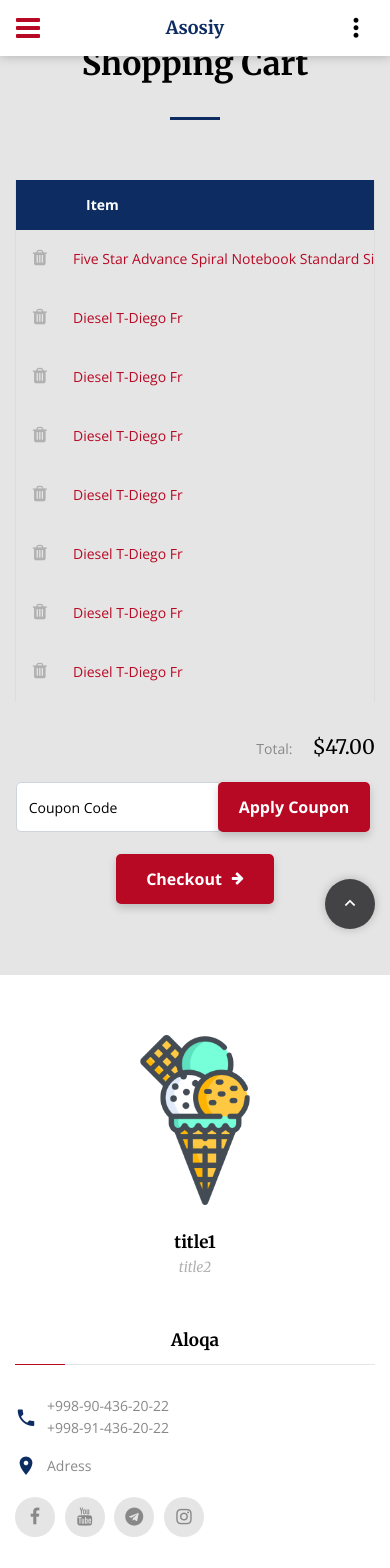
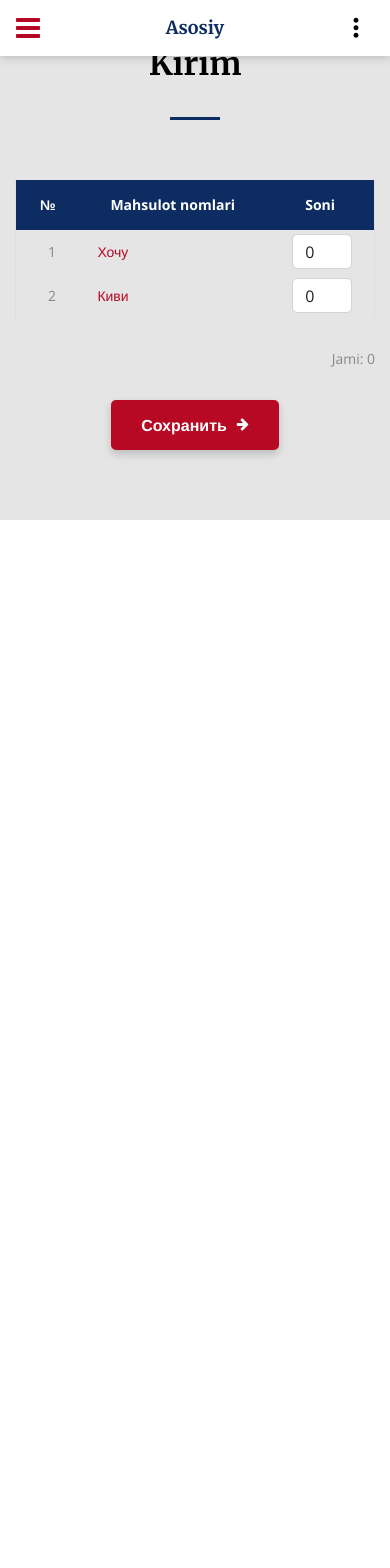
Before and after one commit to Shoxzod808/XivaIceCream, a Django app: template templates/kirim.html in a window 390 px wide. Shown: the top 1568 px of the page. After the commit the page ends 520 px from the top, so only its background shows below. Run offline with Django 4.2, Linux system fonts and the light colour scheme; data comes from the database, SQL or seed files in the repository; tables that the repository leaves empty hold one stand-in row (values such as "Sample post"); the template is opened without the code that fills it: values that come from a table or form of the project are taken from there, most other values are stand-ins (such as "Sample title", 1, 10 or a date in 2020); some libraries are stand-ins or nearby versions.

Commit message:
kirim sklad

```diff
--- a/UrIU/settings.py
+++ b/UrIU/settings.py
@@ -39,6 +39,7 @@ INSTALLED_APPS = [
     'django.contrib.messages',
     'django.contrib.staticfiles',
     'backend',
+    'django.contrib.humanize',
 ]
 
 MIDDLEWARE = [
--- a/backend/urls.py
+++ b/backend/urls.py
@@ -2,7 +2,7 @@ from django.urls import path, include
 from django.conf import settings
 from django.conf.urls.static import static
 from django.shortcuts import redirect
-from .views import login_view, index, logout_view, kirim, chiqim
+from .views import login_view, index, logout_view, kirim, chiqim, save_products
 
 urlpatterns = [
     path('login/', login_view, name='login'),
@@ -11,6 +11,7 @@ urlpatterns = [
     path('driver-<int:id>', chiqim, name='chiqim'),
     path('kirim', kirim, name='kirim'),
     path('logout/', logout_view, name='logout'),
+    path('save-products/', save_products, name='save_products'),
 ]
 
 
--- a/templates/base.html
+++ b/templates/base.html
@@ -16,6 +16,7 @@
     <link rel="stylesheet" href="{% static 'css/bootstrap.css' %}">
     <link rel="stylesheet" href="{% static 'css/fonts.css' %}">
     <link rel="stylesheet" href="{% static 'css/style.css' %}">
+
   </head>
 <body>
   <div class="page text-center">
--- a/templates/header1.html
+++ b/templates/header1.html
@@ -23,17 +23,11 @@
                 <li>
                   <div class="unit flex-row align-items-center unit-spacing-xs">
                     <div class="unit-left"><span class="icon mdi mdi-phone align-middle"></span></div>
-                    <div class="unit-body"><a href="tel:+998904362022">+998-90-436-20-22,</a> <a class="d-block d-lg-inline-block"
-                      href="tel:+998914362022">+998-91-436-20-22</a>
+                    <div class="unit-body"><a href="tel:+998904362022">+998-90-726-90-80</a>
                     </div>
                   </div>
                 </li>
-                <li>
-                  <div class="unit flex-row align-items-center unit-spacing-xs">
-                    <div class="unit-left"><span class="icon mdi mdi-map-marker align-middle"></span></div>
-                    <div class="unit-body"><a href="https://www.google.com/maps?ll=41.570595,60.614984&z=14&t=m&hl=ru&gl=US&mapclient=embed&cid=4823893255036828626">Adress</a></div>
-                  </div>
-                </li>
+
                 <li>
                   <div class="unit flex-row align-items-center unit-spacing-xs">
                   </div>
@@ -71,7 +65,7 @@
                 </li>
 
                 <li>
-                  <a href="logout"><i class="fa fa-sign-out" aria-hidden="true"></i>Chiqish</a></li>
+                  <a href="logout"><i class="fa fa-sign-out" aria-hidden="true"></i>Chiqish({{ user.username }})</a></li>
                 </li>
               </ul>
             </div>
--- a/templates/kirim.html
+++ b/templates/kirim.html
@@ -7,110 +7,120 @@
     <!-- Hover Rows Table-->
     <section class="section section-xl bg-gray-light">
       <div class="container">
-        <h2 class="fw-bold">Shopping Cart</h2>
+        <h2 class="fw-bold">Kirim</h2>
         <hr class="divider bg-madison">
         <div class="offset-top-60">
           <div class="table-responsive clearfix">
             <table class="table-dark-blue table-custom table table-custom-wrap">
               <tbody>
                   <tr>
-                  <th></th>
-                  <th>Item</th>
-                  <th>Price</th>
-                  <th>Quantity</th>
-                  <th>Total</th>
+                      <th>№</th>
+                      <th>Mahsulot nomlari</th>
+                      <th>Soni</th>
                   </tr>
+                  {% for product in products %}
                   <tr>
-                  <td class="text-center p"><a class="icon fa fa-trash icon-xxs text-gray" href="#"></a></td>
-                  <td><a class="link-primary" href="single-product.html">Five Star Advance Spiral Notebook Standard Size</a></td>
-                  <td>$29.00</td>
+                      <td class="text-center p">{{ forloop.counter }}</td>
+                      <td><a class="link-primary" href="single-product.html">{{ product.name }}</a></td>
                       <td>
-                    <input class="form-input input-sm" type="number" data-zeros="true" value="1" min="1" max="20">
+                          <input class="form-input input-sm product-quantity" type="" data-zeros="true" value="0" min="0" max="90000"  style="width: 60px; height: 35px">
                       </td>
-                  <td class="fw-bold text-black">$29.00</td>
                   </tr>
-                <tr>
-                  <td class="text-center p"><a class="icon fa fa-trash icon-xxs text-gray" href="#"></a></td>
-                  <td><a class="link-primary" href="single-product.html">Diesel T-Diego Fr</a></td>
-                  <td>$9.00</td>
-                  <td>
-                    <input class="form-input input-sm" type="number" data-zeros="true" value="1" min="1" max="20">
-                  </td>
-                  <td class="fw-bold text-black">$18.00</td>
-                </tr>
-                <tr>
-                  <td class="text-center p"><a class="icon fa fa-trash icon-xxs text-gray" href="#"></a></td>
-                  <td><a class="link-primary" href="single-product.html">Diesel T-Diego Fr</a></td>
-                  <td>$9.00</td>
-                  <td>
-                    <input class="form-input input-sm" type="number" data-zeros="true" value="1" min="1" max="20">
-                  </td>
-                  <td class="fw-bold text-black">$18.00</td>
-                </tr>
-                <tr>
-                  <td class="text-center p"><a class="icon fa fa-trash icon-xxs text-gray" href="#"></a></td>
-                  <td><a class="link-primary" href="single-product.html">Diesel T-Diego Fr</a></td>
-                  <td>$9.00</td>
-                  <td>
-                    <input class="form-input input-sm" type="number" data-zeros="true" value="1" min="1" max="20">
-                  </td>
-                  <td class="fw-bold text-black">$18.00</td>
-                </tr>
-                <tr>
-                  <td class="text-center p"><a class="icon fa fa-trash icon-xxs text-gray" href="#"></a></td>
-                  <td><a class="link-primary" href="single-product.html">Diesel T-Diego Fr</a></td>
-                  <td>$9.00</td>
-                  <td>
-                    <input class="form-input input-sm" type="number" data-zeros="true" value="1" min="1" max="20">
-                  </td>
-                  <td class="fw-bold text-black">$18.00</td>
-                </tr>
-                <tr>
-                  <td class="text-center p"><a class="icon fa fa-trash icon-xxs text-gray" href="#"></a></td>
-                  <td><a class="link-primary" href="single-product.html">Diesel T-Diego Fr</a></td>
-                  <td>$9.00</td>
-                  <td>
-                    <input class="form-input input-sm" type="number" data-zeros="true" value="1" min="1" max="20">
-                  </td>
-                  <td class="fw-bold text-black">$18.00</td>
-                </tr>
-                <tr>
-                  <td class="text-center p"><a class="icon fa fa-trash icon-xxs text-gray" href="#"></a></td>
-                  <td><a class="link-primary" href="single-product.html">Diesel T-Diego Fr</a></td>
-                  <td>$9.00</td>
-                  <td>
-                    <input class="form-input input-sm" type="number" data-zeros="true" value="1" min="1" max="20">
-                  </td>
-                  <td class="fw-bold text-black">$18.00</td>
-                </tr>
-                <tr>
-                  <td class="text-center p"><a class="icon fa fa-trash icon-xxs text-gray" href="#"></a></td>
-                  <td><a class="link-primary" href="single-product.html">Diesel T-Diego Fr</a></td>
-                  <td>$9.00</td>
-                  <td>
-                    <input class="form-input input-sm" type="number" data-zeros="true" value="1" min="1" max="20">
-                  </td>
-                  <td class="fw-bold text-black">$18.00</td>
-                </tr>
+                  {% endfor %}
               </tbody>
           </table>
           </div>
         </div>
         <div class="offset-top-30 clearfix">
-          <p class="float-end inset-xl-right-70">Total:<span class="h4 inset-left-20">$47.00</span></p>
+          <p id="total-sum" class="float-end inset-xl-right-70"><span class="h4 inset-left-20"></span></p>
         </div>
         <div class="offset-top-20 text-md-start">
-          <div class="form-wrap rd-form-inline rd-form-inline-custom d-inline-block" style="max-width: 400px">
-            <div class="input-group">
-              <input class="form-input" placeholder="Coupon Code" type="text"><span class="input-group-btn"><a class="btn button-primary" href="#">Apply Coupon</a></span>
+          <button id="save-button" class="btn button-primary btn-icon btn-icon-right float-md-end offset-top-10 offset-sm-top-0">
+              <span class="icon fa fa-arrow-right"></span>
+              <span>Сохранить</span>
+          </button>
       </div>
-          </div><a class="btn button-primary btn-icon btn-icon-right float-md-end offset-top-10 offset-sm-top-0" href="checkout.html"><span class="icon fa fa-arrow-right"></span><span>Checkout</span></a>
-        </div>
+
+
+
       </div>
     </section>
   </div>
-  {% include "./footer.html" %}
   <!-- Corporate footer-->
+  <script src="https://ajax.googleapis.com/ajax/libs/jquery/3.5.1/jquery.min.js"></script>
+  <script>
+  $(document).ready(function() {
+      $('#save-button').click(function(event) {
+          event.preventDefault();  // Предотвращает стандартное поведение кнопки
+
+          var products = [];  // Массив для хранения данных о продуктах
+
+          // Проходим по каждой строке таблицы, исключая заголовок
+          $('table.table-dark-blue tbody tr').each(function() {
+              var number = $(this).find('td').eq(0).text().trim();
+              var name = $(this).find('td').eq(1).text().trim();
+              var quantity = $(this).find('input.product-quantity').val();
+
+              // Добавляем объект с данными продукта в массив
+              products.push({
+                  number: number,
+                  name: name,
+                  quantity: quantity
+              });
+          });
+
+          // Отправляем данные на сервер
+          $.ajax({
+              url: '/save-products/',  // URL, по которому будет отправлен запрос
+              type: 'POST',
+              contentType: 'application/json',
+              data: JSON.stringify({products: products}),  // Преобразуем объект в строку JSON
+              success: function(response) {
+                  alert(response.message);
+              },
+              error: function() {
+                  alert('Произошла ошибка при отправке данных.');
+              }
+          });
+      });
+  });
+  </script>
+
+
+
+
+
+<script>
+    // Get all input fields with the class 'product-quantity'
+    const quantityInputs = document.querySelectorAll('.product-quantity');
+    const totalSumDisplay = document.getElementById('total-sum');
+
+    // Function to calculate the total sum
+    function calculateTotalSum() {
+        let totalSum = 0;
+
+        // Iterate through each input field
+        quantityInputs.forEach(input => {
+            // Convert the input value to a number
+            const quantity = parseFloat(input.value) || 0; // Default to 0 if value is empty or not a number
+
+            // Add the quantity to the total sum
+            totalSum += quantity;
+        });
+
+        // Display the total sum
+        totalSumDisplay.textContent = 'Jami: ' + totalSum;
+    }
+
+    // Add event listener to each input field to calculate total sum on input and change
+    quantityInputs.forEach(input => {
+        input.addEventListener('input', calculateTotalSum);
+        input.addEventListener('change', calculateTotalSum);
+    });
+
+    // Calculate total sum initially when the page loads
+    calculateTotalSum();
+</script>
 
 <script src="{% static 'js/core.min.js' %}"></script>
 <script src="{% static 'js/script.js' %}"></script>
```
Also changed, not shown: backend/models.py (+6 -2 lines), backend/views.py (+39 -3 lines), templates/index-1.html (+18 -86 lines), backend/migrations/0004_delete_user.py (added), backend/migrations/0005_product_case.py (added), backend/migrations/0006_alter_product_count.py (added), db.sqlite3. Lines whose indentation alone changed are shown as unchanged.
